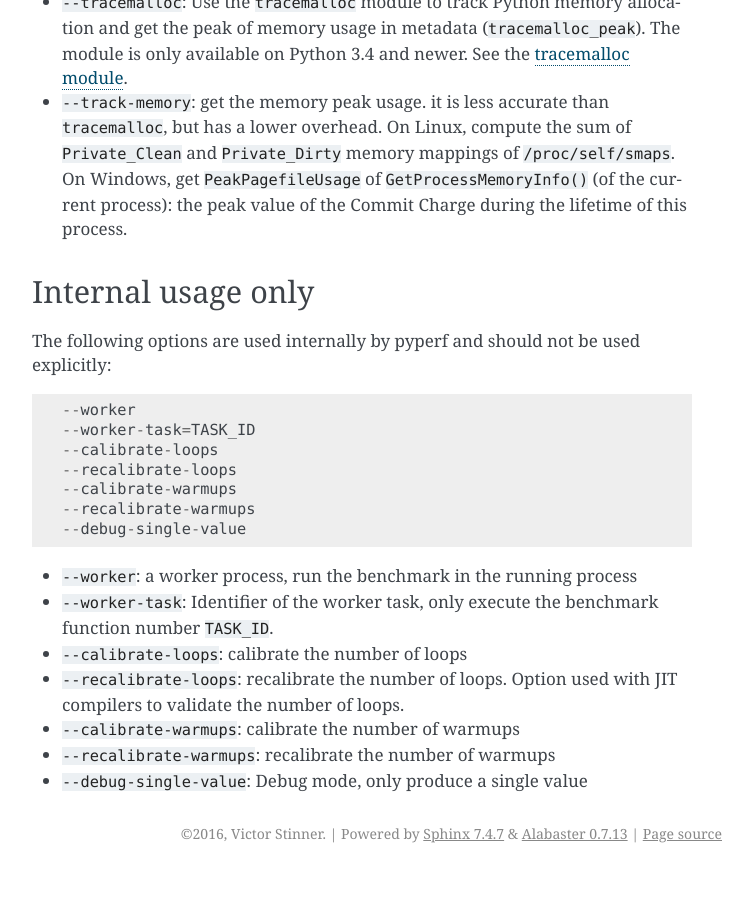
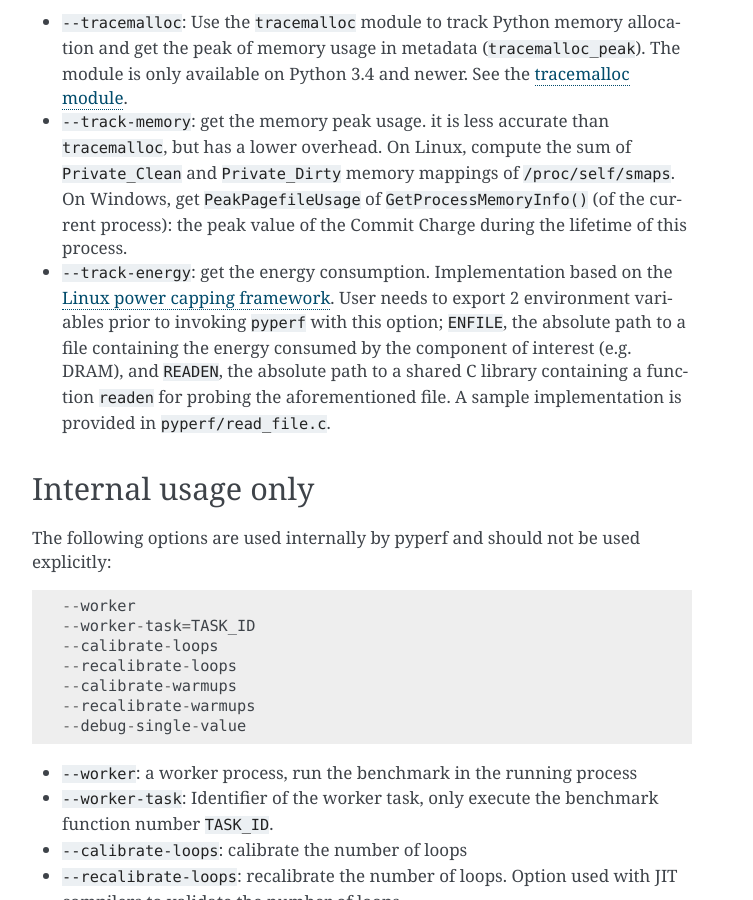
Before and after one commit to psf/pyperf, a Sphinx documentation site: the page built from doc/runner.rst, in a window 1280 px wide and 900 px high, scrolled down 3092 px. Shown: the whole window, without its empty margins (388-1141 px from the left). Built offline with Sphinx 7.4.7, drawn with Linux system fonts in a browser that asks for light colours; before the commit the page ends 3965 px from its top, so only the background shows below that.

Commit message:
Added --track-energy documentation

```diff
--- a/doc/index.rst
+++ b/doc/index.rst
@@ -36,8 +36,9 @@ Features of the ``pyperf`` module:
   collect them.
 * ``--track-memory`` and ``--tracemalloc`` :ref:`options <runner_cli>` to track
   the memory usage of a benchmark.
+* ``--track-energy`` :ref:`option <runner_cli>` to track the energy consumption of a benchmark. Based on the `Linux power capping framework <https://www.kernel.org/doc/html/latest/power/powercap/powercap.html>`_, but simple to extend to other energy APIs.
 * :ref:`JSON format <json>` to store benchmark results.
-* Support multiple units: seconds, bytes and integer.
+* Support multiple units: seconds, bytes, integer and Joules.
 
 Quick Links:
 
--- a/doc/runner.rst
+++ b/doc/runner.rst
@@ -100,6 +100,7 @@ Option::
     --no-locale
     --track-memory
     --tracemalloc
+    --track-energy
 
 * ``--python=PYTHON``: Python executable. By default, use the running Python
   (``sys.executable``). The Python executable must have the ``pyperf`` module
@@ -150,6 +151,12 @@ Option::
   ``/proc/self/smaps``. On Windows, get ``PeakPagefileUsage`` of
   ``GetProcessMemoryInfo()`` (of the current process): the peak value of the
   Commit Charge during the lifetime of this process.
+* ``--track-energy``: get the energy consumption. Implementation based on the `Linux
+  power capping framework <https://www.kernel.org/doc/html/latest/power/powercap/powercap.html>`_.
+  User needs to export 2 environment variables prior to invoking ``pyperf`` with this option; ``ENFILE``,
+  the absolute path to a file containing the energy consumed by the component of interest (e.g. DRAM), and
+  ``READEN``, the absolute path to a shared C library containing a function ``readen`` for probing the aforementioned
+  file. A sample implementation is provided in ``pyperf/read_file.c``.
 
 
 Internal usage only
```
